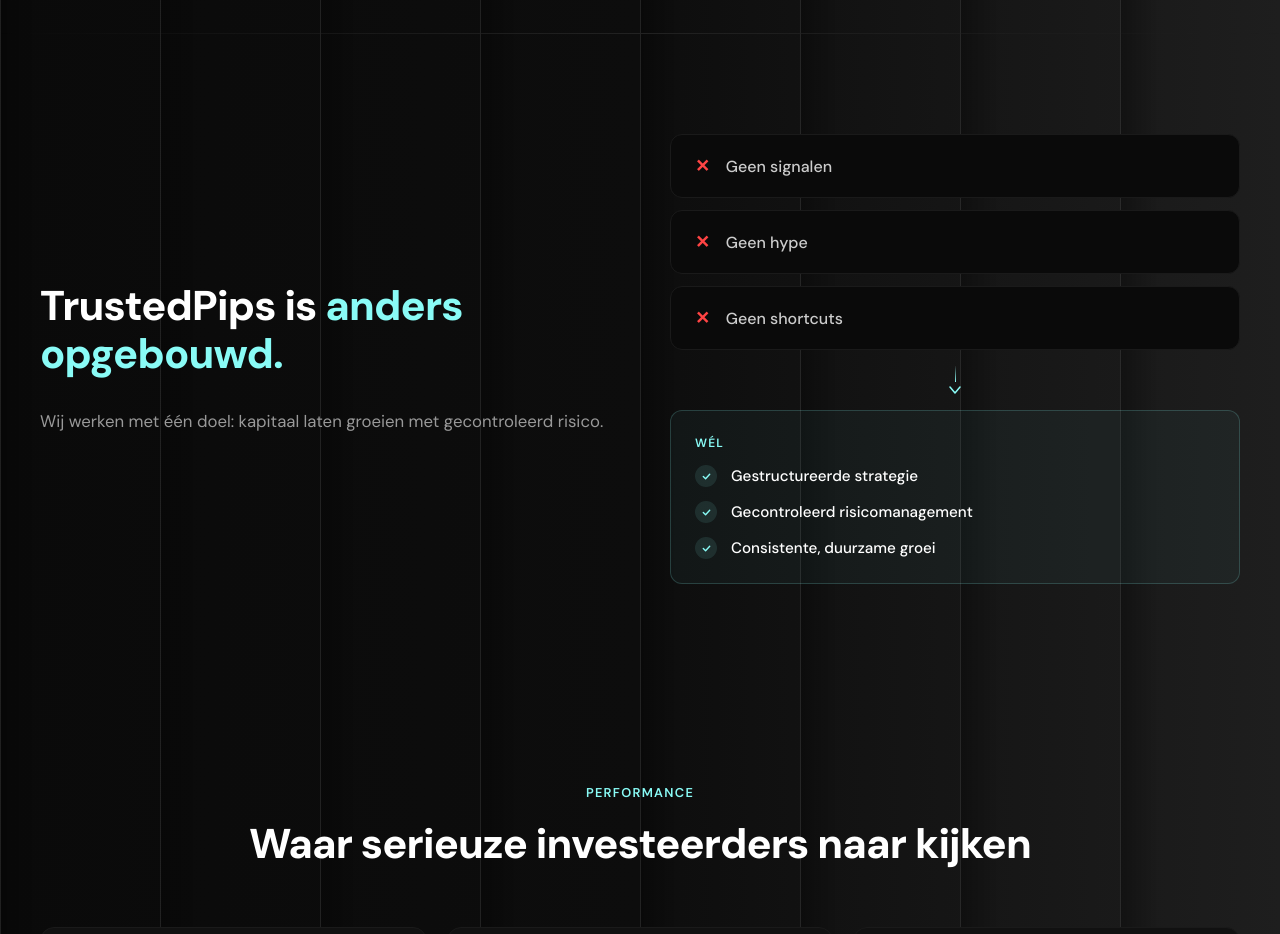
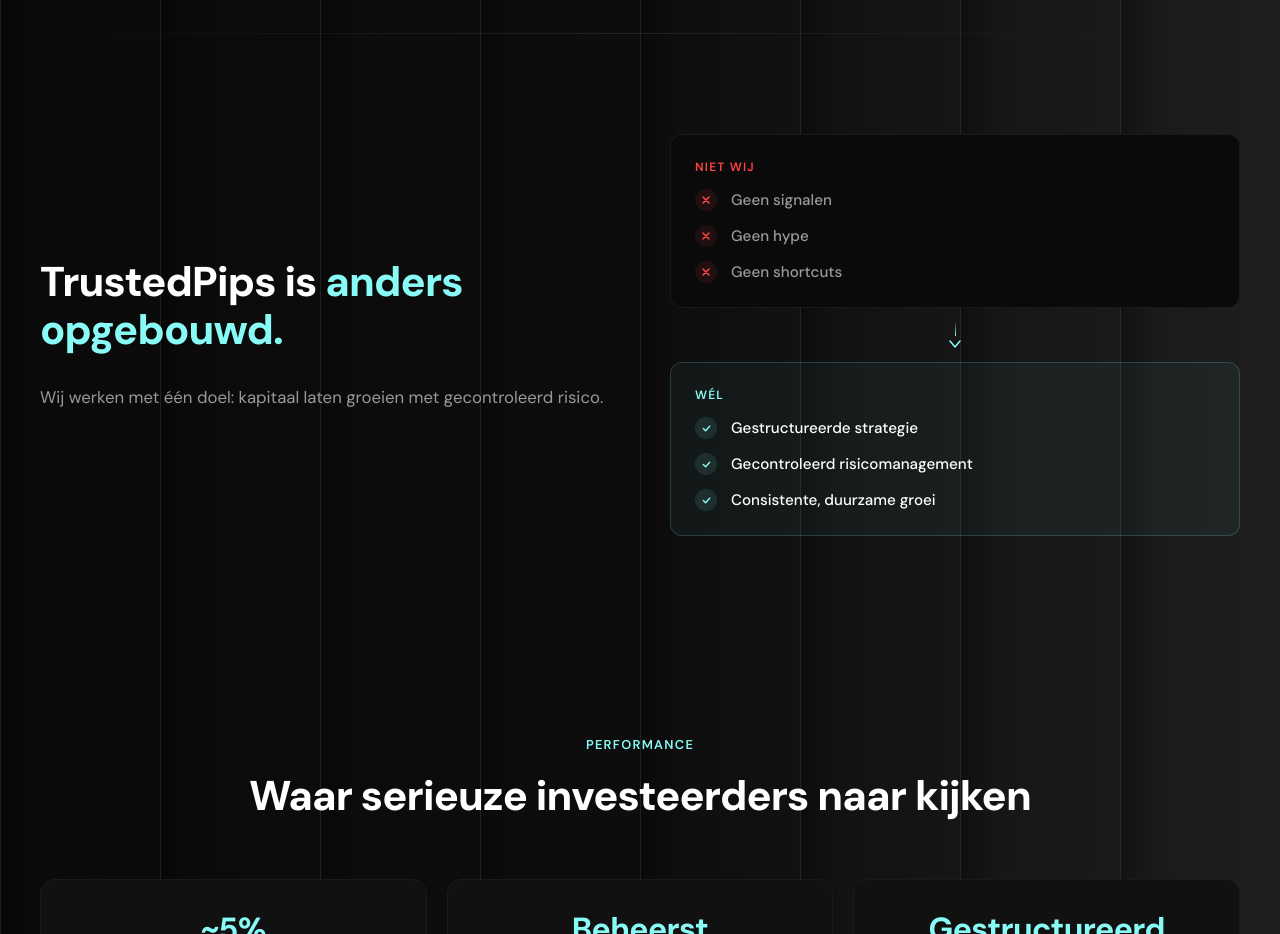
Before and after one commit to z2yn2d9mpb-cpu/TP-Investing, a Next.js app: page / in a window 1280 px wide. Shown: the part 940-1874 px from the top of the page. Built offline with nearby package versions, Linux system fonts and the light colour scheme.

Commit message:
Update page.jsx

```diff
--- a/app/page.jsx
+++ b/app/page.jsx
@@ -502,27 +502,40 @@
             </div>
 
             <div style={{ display: "flex", flexDirection: "column", gap: 12 }}>
+
               {/* Negatief blok */}
-              <div style={{ display: "flex", flexDirection: "column", gap: 12 }}>
+              <div style={{
+                background: "#0a0a0a", border: "1px solid #1a1a1a",
+                borderRadius: 12, padding: "24px",
+                display: "flex", flexDirection: "column", gap: 14,
+              }}>
+                <span style={{ color: "#ff4444", fontSize: "0.75rem", fontWeight: 600, letterSpacing: "0.1em", textTransform: "uppercase" }}>
+                  Niet wij
+                </span>
                 {[
-                  { icon: "✕", text: "Geen signalen" },
-                  { icon: "✕", text: "Geen hype" },
-                  { icon: "✕", text: "Geen shortcuts" },
-                ].map((item, i) => (
-                  <div key={i} style={{
-                    display: "flex", alignItems: "center", gap: 16,
-                    background: "#0a0a0a", border: "1px solid #1a1a1a", borderRadius: 12, padding: "20px 24px",
-                  }}>
-                    <span style={{ color: "#ff4444", fontWeight: 700, fontSize: "1.1rem" }}>{item.icon}</span>
-                    <span style={{ color: "#ccc", fontSize: "1rem", fontWeight: 500 }}>{item.text}</span>
+                  "Geen signalen",
+                  "Geen hype",
+                  "Geen shortcuts",
+                ].map((text, i) => (
+                  <div key={i} style={{ display: "flex", alignItems: "center", gap: 14 }}>
+                    <span style={{
+                      width: 22, height: 22, borderRadius: "50%",
+                      background: "rgba(255,68,68,0.1)",
+                      display: "flex", alignItems: "center", justifyContent: "center", flexShrink: 0,
+                    }}>
+                      <svg width="10" height="10" viewBox="0 0 10 10" fill="none">
+                        <path d="M2 2L8 8M8 2L2 8" stroke="#ff4444" strokeWidth="1.5" strokeLinecap="round"/>
+                      </svg>
+                    </span>
+                    <span style={{ color: "#999", fontSize: "0.95rem", fontWeight: 500 }}>{text}</span>
                   </div>
                 ))}
               </div>
 
               {/* Pijl */}
-              <div style={{ display: "flex", alignItems: "center", justifyContent: "center", padding: "4px 0" }}>
+              <div style={{ display: "flex", alignItems: "center", justifyContent: "center", padding: "2px 0" }}>
                 <div style={{ display: "flex", flexDirection: "column", alignItems: "center", gap: 4 }}>
-                  <div style={{ width: 1, height: 16, background: "linear-gradient(180deg, #222, #89FBF6)" }} />
+                  <div style={{ width: 1, height: 14, background: "linear-gradient(180deg, #222, #89FBF6)" }} />
                   <svg width="12" height="8" viewBox="0 0 12 8" fill="none">
                     <path d="M1 1L6 7L11 1" stroke="#89FBF6" strokeWidth="1.5" strokeLinecap="round" strokeLinejoin="round"/>
                   </svg>
@@ -540,10 +553,10 @@
                   Wél
                 </span>
                 {[
-                  { text: "Gestructureerde strategie" },
-                  { text: "Gecontroleerd risicomanagement" },
-                  { text: "Consistente, duurzame groei" },
-                ].map((item, i) => (
+                  "Gestructureerde strategie",
+                  "Gecontroleerd risicomanagement",
+                  "Consistente, duurzame groei",
+                ].map((text, i) => (
                   <div key={i} style={{ display: "flex", alignItems: "center", gap: 14 }}>
                     <span style={{
                       width: 22, height: 22, borderRadius: "50%",
@@ -554,10 +567,11 @@
                         <path d="M2.5 6L5 8.5L9.5 3.5" stroke="#89FBF6" strokeWidth="1.5" strokeLinecap="round" strokeLinejoin="round"/>
                       </svg>
                     </span>
-                    <span style={{ color: "#fff", fontSize: "0.95rem", fontWeight: 500 }}>{item.text}</span>
+                    <span style={{ color: "#fff", fontSize: "0.95rem", fontWeight: 500 }}>{text}</span>
                   </div>
                 ))}
               </div>
+
             </div>
           </div>
         </div>
```
